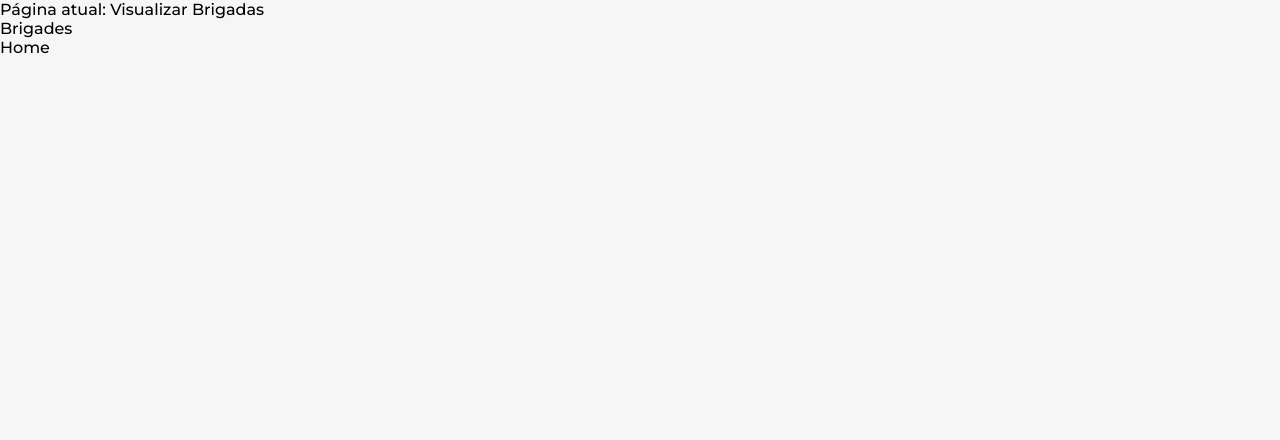
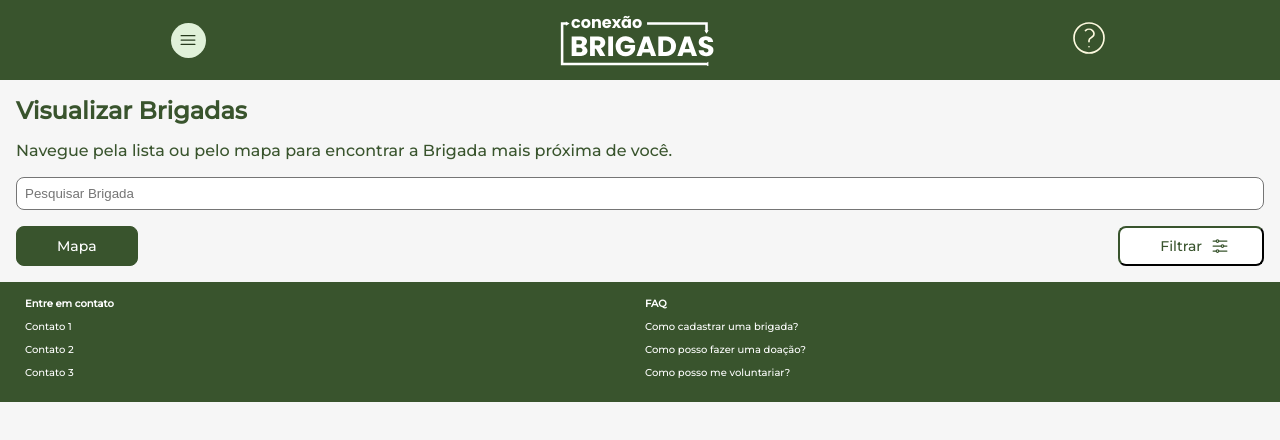
Before and after one commit to DiverIntoDev/-Front-CSR-Fire-Brigades, a Next.js app: page /viewBrigadesPage in a window 1280 px wide. Shown: the top 440 px of the page. Built offline with nearby package versions, Linux system fonts and the light colour scheme.

Commit message:
Add start of visualizar brigadas page

```diff
--- a/src/app/viewBrigadesPage/page.js
+++ b/src/app/viewBrigadesPage/page.js
@@ -1,21 +1,30 @@
-import Link from "next/link";
+'use client'
+
+import Button, { ButtonStyle } from "../components/button";
+import Footer from "../components/footer";
+import Header from "../components/header";
+import Input from "../components/input";
+import Icons from "../constants/icons";
 
 function ViewBrigades() {
   return (
     <>
-        <div>
-          Página atual: Visualizar Brigadas
+      <Header/>
+      <div style={{margin: "1rem"}}>
+        <div style={{display: "flex", flexWrap: "wrap"}}>
+          <span style={{color: "#39542D", fontWeight: "bolder", fontSize: "1rem", width: "100%", marginBottom: "1rem", font: "normal normal bold 24px/29px 'Montserrat'", fontFamily: "'Montserrat', sans-serif"}}>Visualizar Brigadas</span>
+
+          <span style={{color: "#39542D", width: "100%", marginBottom: "1rem", font: "normal normal normal 16px/20px 'Montserrat'", fontFamily: "'Montserrat', sans-serif"}}>Navegue pela lista ou pelo mapa para encontrar a Brigada mais próxima de você.</span>
+          <div style={{width: "100%"}}>
+            <Input placeholder={"Pesquisar Brigada"} width={"100%"}/>
           </div>
-        <div>
-          <Link href="/brigadesPage">
-              Brigades
-          </Link>
+          <div style={{display: "flex", marginTop: "1rem", width: "100%", justifyContent: "space-between"}}>
+            <Button placeholder="Mapa"/>
+            <Button placeholder="Filtrar" style={ButtonStyle.standard} secondImage={Icons.filtrar}/>
           </div>
-        <div>
-          <Link href="/home">
-              Home
-          </Link>
         </div>
+      </div>
+      <Footer/>
     </>
   );
 }
```
Lines whose indentation alone changed are shown as unchanged.
